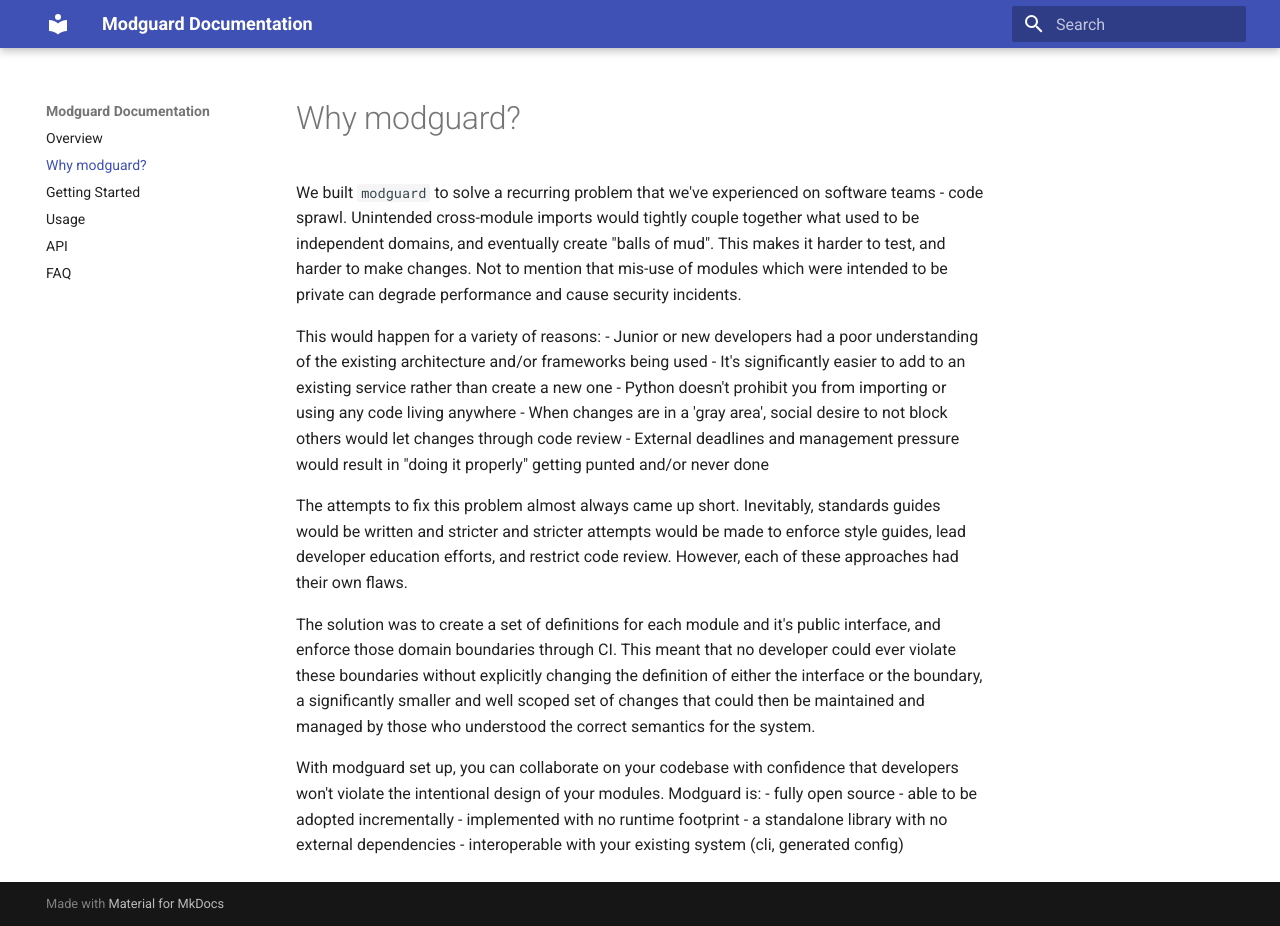
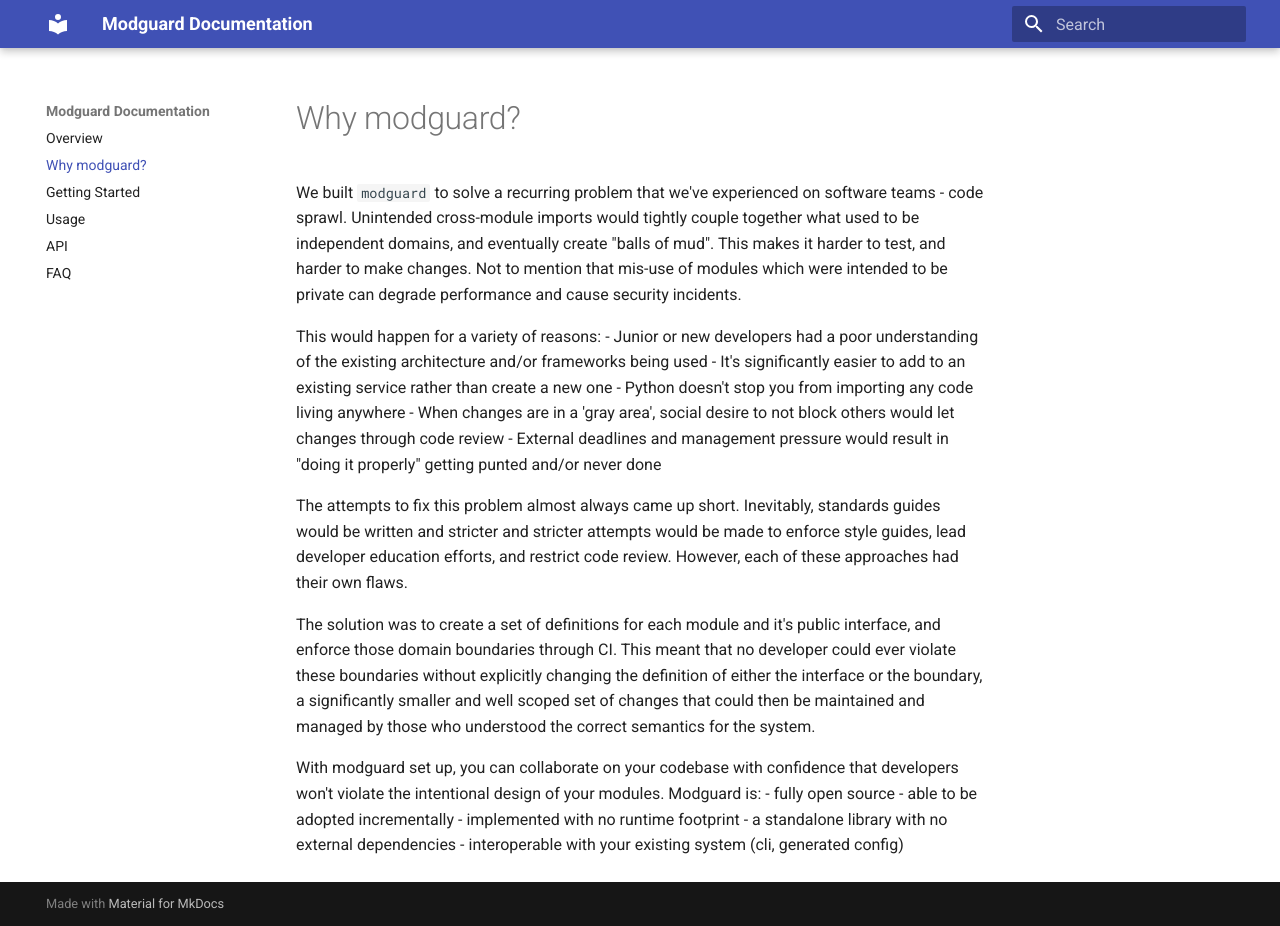
Before and after one commit to gauge-sh/tach, an MkDocs documentation site: the page built from docs/why-modguard.md, in a window 1280 px wide and 926 px high. Built offline with MkDocs 1.6.1 and Material for MkDocs 9.7.7, drawn with Linux system fonts in a browser that asks for light colours.

Commit message:
Update docs/why-modguard.md
Co-authored-by: Evan Doyle <evanmdoyle@gmail.com>

```diff
--- a/docs/why-modguard.md
+++ b/docs/why-modguard.md
@@ -5,7 +5,7 @@
 This would happen for a variety of reasons:
 - Junior or new developers had a poor understanding of the existing architecture and/or frameworks being used
 - It's significantly easier to add to an existing service rather than create a new one
-- Python doesn't prohibit you from importing or using any code living anywhere
+- Python doesn't stop you from importing any code living anywhere
 - When changes are in a 'gray area', social desire to not block others would let changes through code review
 - External deadlines and management pressure would result in "doing it properly" getting punted and/or never done
 
```
